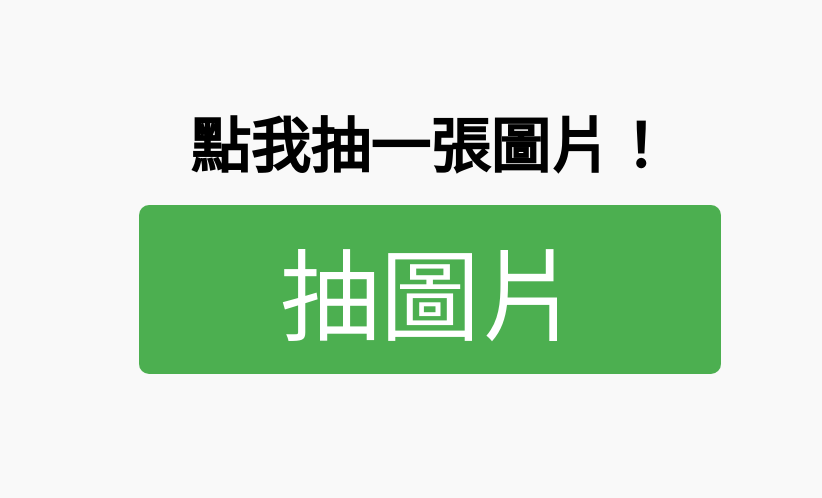
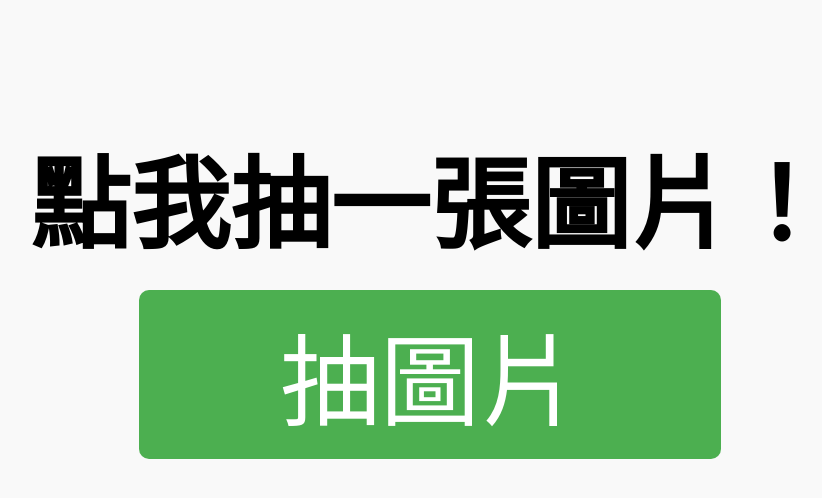
Before and after one commit to Cherry314028/CardGame03, a plain HTML site: page index.html in a window 1280 px wide. Shown: the whole page, without its empty margins (210-1032 px from the left). Drawn offline with Linux system fonts and the light colour scheme.

Commit message:
Update index.html

```diff
--- a/index.html
+++ b/index.html
@@ -16,7 +16,7 @@
     }
 
     h1 {
-      font-size: 60px;
+      font-size: 100px;
       margin-bottom: 20px;
     }
 
```
